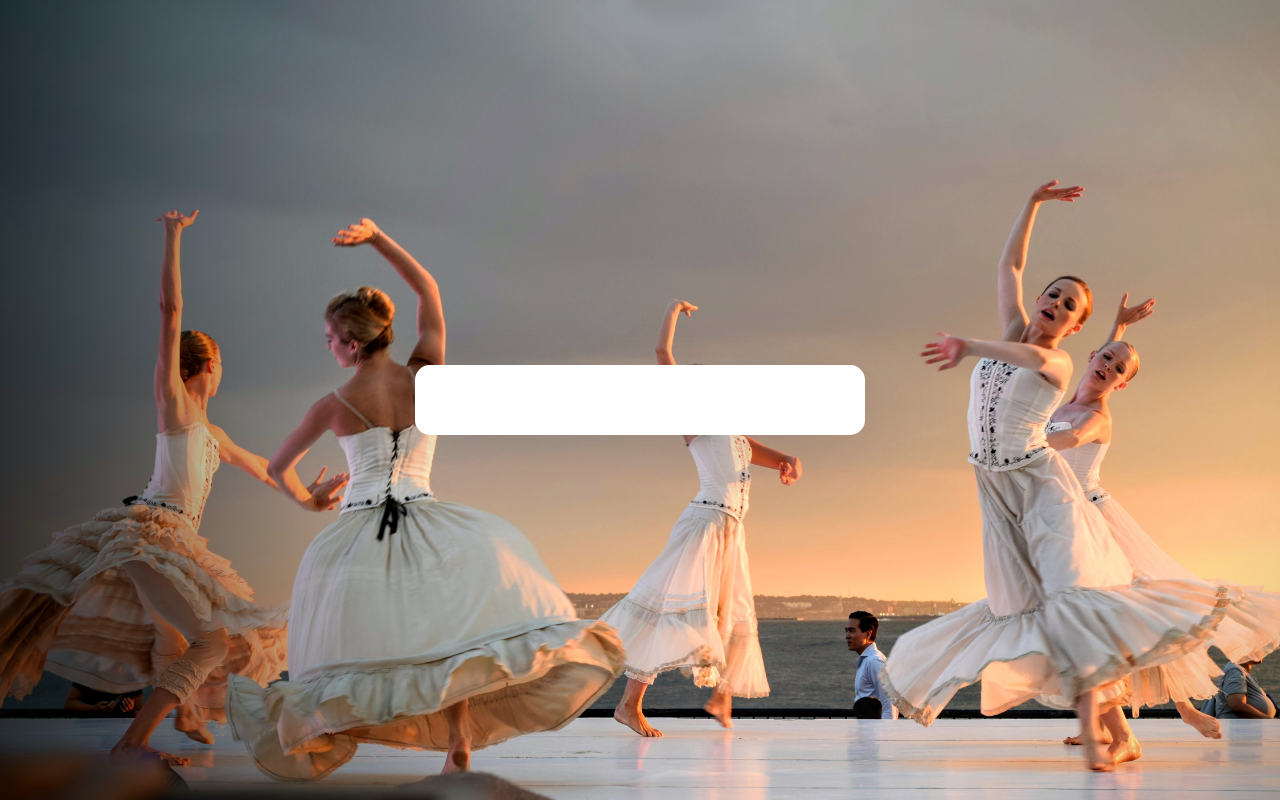
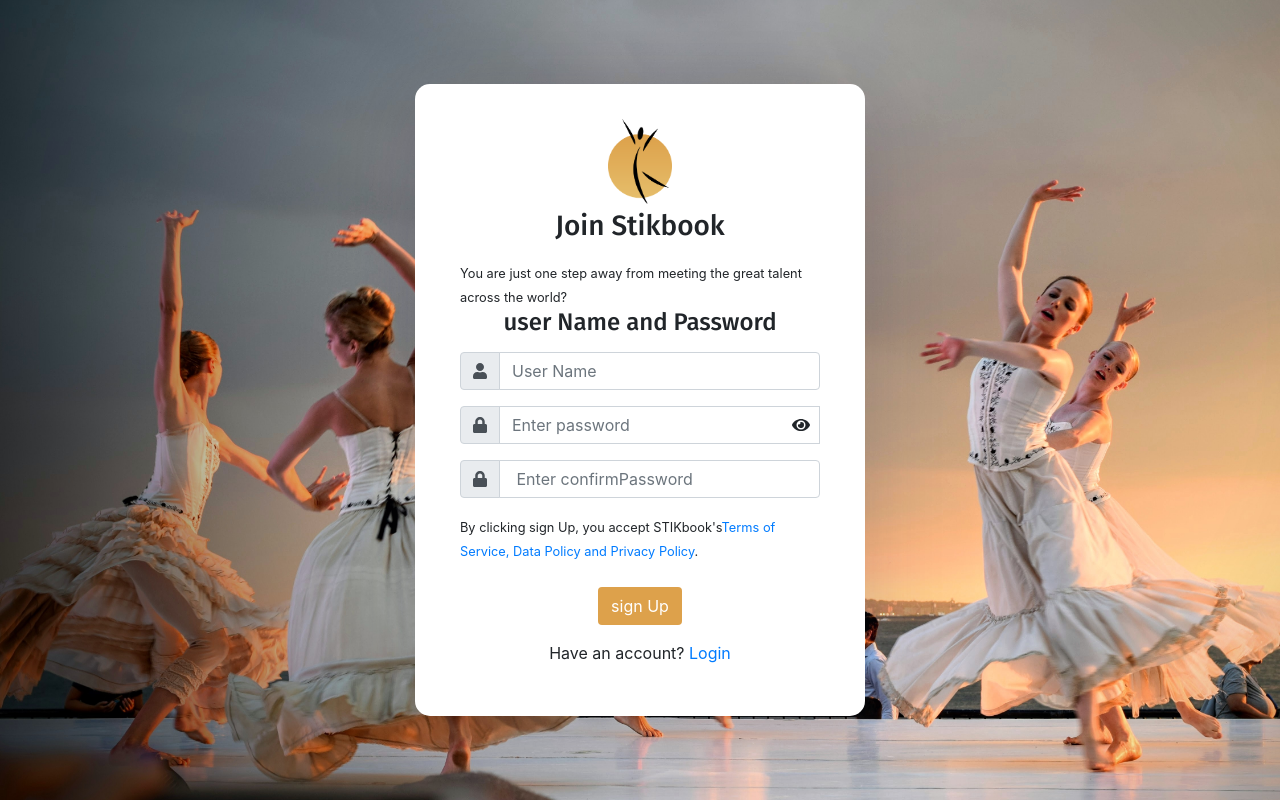
Before and after one commit to kjayakiranreddy/Stikbook, a React (Create React App) app in the folder stikbook-frontend/: page /signUp-userName in a window 1280 px wide. Built offline with nearby package versions, Linux system fonts and the light colour scheme.

Commit message:
Added signup username page

```diff
--- a/stikbook-frontend/src/App.js
+++ b/stikbook-frontend/src/App.js
@@ -6,7 +6,8 @@
 
 import Login from "./components/login/index";
 import SignUp from "./components/signup/index";
-import Verification from "./components/signup/verification-component"
+import Verification from "./components/signup/verification-component";
+import userName from "./components/signup/signup-userName-component";
 import Navbar from "./components/home/navbar";
 
 function App() {
@@ -19,6 +20,7 @@
             <Route path="/login" component={Login} />
             <Route path="/signup" component={SignUp} />
             <Route path="/verification" component={Verification} />
+            <Route path="/signUp-userName" component={userName} />
           </Switch>
         </div>
       </div>
--- /dev/null
+++ b/stikbook-frontend/src/components/signup/signup-userName-component.jsx
@@ -0,0 +1,72 @@
+import { FontAwesomeIcon } from "@fortawesome/react-fontawesome";
+import React,{  Fragment } from "react";
+import 'react-phone-input-2/lib/style.css';
+import "react-datepicker/dist/react-datepicker.css";
+import './signup-component.css'
+import Logo from "../../assets/images/logo_stikbook.png"
+
+import UsePasswordToggle from "../../utils/usePasswordToggle";
+
+
+
+const userName =(props) => {
+    const [PasswordInputType, ToggleIcon] = UsePasswordToggle();
+
+        return (
+            <Fragment>
+            <form>
+                <div className="form-group">
+                    <a><img className="stikBookLogo" src={Logo} alt="Stikbook Logo"></img></a>
+                    <h3 >Join Stikbook</h3>
+                    <small className="text-center" >You are just one step away from meeting the
+                              great talent across the world? </small>
+                    <h4 className="text-center"> user Name and Password</h4>
+                </div>
+
+                <div className="form-group input-group">
+                    <div className="input-group-prepend">
+                        <span className="input-group-text"> <FontAwesomeIcon icon="user" /></span>
+                    </div>
+                    <input type="text" className="form-control" placeholder="User Name"/>
+                </div>
+
+                <div className="form-group input-group">
+                <div className="input-group-prepend">
+                        <span className="input-group-text"> <FontAwesomeIcon icon="lock" /></span>
+                    </div>
+                    <input type={PasswordInputType} className="form-control" placeholder="Enter password" />
+                    <span className="password-toogle-icon">{ToggleIcon}</span>
+                </div>
+
+                <div className="form-group input-group">
+                <div className="input-group-prepend">
+                        <span className="input-group-text"> <FontAwesomeIcon icon="lock" /></span>
+                    </div>
+                    <input type={PasswordInputType} className="form-control" placeholder=" Enter confirmPassword" />
+
+                </div>
+
+
+
+                <div>
+                 <small className="text-center">By clicking sign Up, you accept STIKbook's
+                    <a href="terms">Terms of Service, Data Policy
+                            and Privacy Policy</a>.</small>
+               </div>
+
+
+                <div className="form-group text-center">
+                    <button type="submit" className="btn btn-link"> sign Up</button>
+                </div>
+
+                </form>
+                <div>
+                    <p className="text-center">
+                        Have an account? <a href="login">Login</a>
+                    </p>
+                </div>
+
+            </Fragment>
+        );
+        }
+export default userName;
--- a/stikbook-frontend/src/components/signup/verification-component.jsx
+++ b/stikbook-frontend/src/components/signup/verification-component.jsx
@@ -18,7 +18,7 @@
             </div>
 
             <div className="form-group text-center">
-                <button type="submit" className="btn btn-link">Continue</button>
+                <button type="submit" className="btn btn-link"><a href="signup-userName">Continue </a></button>
                 <p className="text-center">
                     Have an account? <a href="login">Login</a>
                 </p>
```
